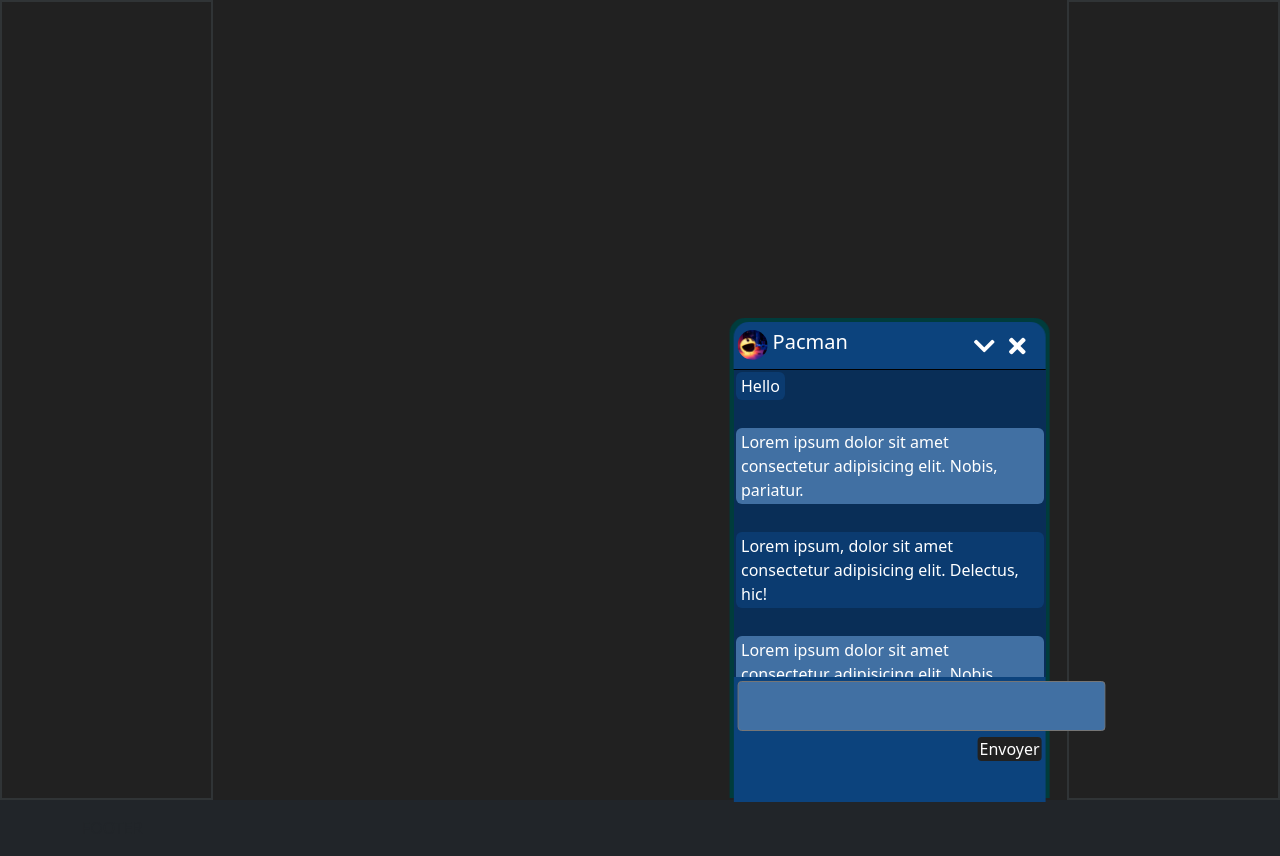
After one commit to BECKQuentin/la_la_share, a Symfony app: template templates/musics/musics.html.twig in a window 1280 px wide. The commit adds this page. Run offline with Twig, Linux system fonts and the light colour scheme; the template is opened without the code that fills it, so the values that code supplies are empty; some libraries are stand-ins or nearby versions.

Commit message:
window tchat

```diff
--- a/public/css/styles.css
+++ b/public/css/styles.css
@@ -1,3 +1,19 @@
+/*-VARIABLE-*/
+:root {
+    --tchat-box-color:
+    --tchat-menu-color:
+    --tchat-bg-color: brown;
+    --tchat-message-user-color: brown;
+    --tchat-message-receiver-color: brown;
+    --tchat-message-input-color: brown;
+
+
+}
+element {
+    background-color: var(--main-bg-color);
+}
+
+
 * {
     margin: 0;
     padding: 0;
@@ -10,7 +26,7 @@ body {
     background-color: #212121;
 }
 hr {
-    color: #fff;
+    color: #303436;
 }
 p {
     color: #fff;
@@ -56,9 +72,13 @@ nav li {
 /*-----MUSICS-----*/
 .musics_box ,
 .friends_box {
-    border: 2px solid white;
+    border: 2px solid #303436;
     height: 100vh;
+    overflow-y: scroll;
 }
+.invisible-scrollbar::-webkit-scrollbar {
+    display: none;
+  }
 
 /*-----FRIENDS----*/
 .admin_contact img {
@@ -77,8 +97,11 @@ nav li {
     justify-content: center;
     align-items: center;
 }
+.admin_contact:hover,
 .friends:hover {
-
+    cursor: pointer;
+    background-color: #333333;
+    animation: growUp 1s forwards;
 }
 .friends img {
     margin: 10px;
@@ -93,24 +116,29 @@ nav li {
 .tchat {
     background-color: rgb(0, 60, 60);
     z-index: 2;
-    height: 400px;
-    width: 300px;
+    height: 60%;
+    width: 25%;
+    margin-bottom: 2px;
     border-bottom-left-radius: 0;
     border-bottom-right-radius: 0;
     border-top-left-radius: 15px;
     border-top-right-radius: 15px;
-    transform: translateX(63vw);
+    transform: translateX(57vw);
 }
 .menu {
     color: #fff;
-    border-radius: 15px;
-    background-color:#044A22;
-    height: 40px;
+    border-bottom-left-radius: 0;
+    border-bottom-right-radius: 0;
+    border-top-left-radius: 15px;
+    border-top-right-radius: 15px;
+    background-color:#0C437D;
+    border-bottom: 1px solid black;
+    height: 10%;
     width: auto;
     display: flex;
     justify-content: space-between;
     align-items: center;
-    margin: 6px;
+    margin: 4px 4px 0px 4px;
 }
 .tchat_menu_info img {
     height: 30px;
@@ -126,28 +154,73 @@ nav li {
     margin: 0px 16px;
 }
 .tchat_menu_icon i {
-    margin: 0px 5px;
+    margin: 0px 4px;
 }
 .tchat_menu_icon i:hover {
     cursor: pointer;
     animation: growUp 1s forwards;
 }
-/*--CONVERSATION--*/
+/*--conversation output--*/
 .conversation_output {
-    margin: 5px;
-    height: 65%;
+    margin: 0px 4px;
+    height: 64%;
     width: auto;
-    background-color: #044A22;
-    border-radius: 20px;
-    border-bottom-left-radius: 0;
-    border-bottom-right-radius: 0;
+    background-color: #092E57;
+    overflow-y: scroll;
+    scrollbar-shadow-color: #212121;
 }
+
+.conversation_output p {
+    width: fit-content;
+    padding: 2px 5px;
+    margin: 2px;
+    border-radius: 6px;
+    color: #fff;
+}
+.conversation_output_user {
+    background-color: #0B3B70;
+}
+.conversation_output_friends {
+    background-color: #4170A3;
+}
+/*--conversation input--*/
 .conversation_input {
-    margin: 5px;
-    height: 35%;
+    margin: 0px 4px 0px 4px;
+    height: 26%;
     width: auto;
-    background-color: #008A8A ;
+    background-color:#0C437D ;
     display: flex;
+    flex-direction: column;
+}
+.conversation_input_message {
+    margin: 4px 4px 0px 4px;
+}
+.conversation_input_message textarea {
+    border-radius: 4px;
+    background-color: #4170A3;
+    resize: none;
+}
+.conversation_input_icon {
+    display: flex;
+    justify-content: flex-end;
+    align-items: center;
+    margin: 0px 4px;
+}
+.conversation_input_icon_btn button {
+    border: 0;
+    padding: 0px 2px;
+    border-radius: 4px;
+    background-color: #212121;
+    color: #fff;
+}
+.conversation_input_icon_btn button:hover {
+    animation: growUp 1s forwards;
+}
+
+
+/*---FOOTER----*/
+footer {
+    background-color: red;
 }
 
 /*---KEYFRAMES---*/
@@ -157,9 +230,9 @@ nav li {
       transform: scale(1);
     }
     50% {
-        transform: scale(1.15);
+        transform: scale(1.12);
     }
     to {
-      transform: scale(1.1);
+      transform: scale(1.08);
     }
   }
--- a/templates/base.html.twig
+++ b/templates/base.html.twig
@@ -20,7 +20,7 @@
             {{ render(controller('App\\Controller\\BaseController::header', {'routeName' : route_name } )) }}
 
 
-            <div class="row h-100">
+            <div class="row gx-0 h-100">
                 <div class="musics_box col-2">
                     {{ render(controller('App\\Controller\\BaseController::musics', {'routeName' : route_name } )) }}
                 </div>
--- a/templates/base/_header.html.twig
+++ b/templates/base/_header.html.twig
@@ -1,12 +1,12 @@
 <header>
 	<nav>
 		<div class="logo">
-			<a href=""><li>LA-LA-SHARE</li></a>
+			<a href="{{ path('home') }}"><li>LA-LA-SHARE</li></a>
 		</div>
 		<div id="navigation">
 			<ul>
-				<li><a href="">Accueil</a></li>
-				<li><a href="">Musique</a></li>
+				<li><a href="{{ path('home') }}">Accueil</a></li>
+				<li><a href="{{ path('musics') }}">Musique</a></li>
 				<li class="nav-item user">
 					<a class="nav-link" href="#"><i class="fas fa-user-cog"></i></a>
 				</li>
--- /dev/null
+++ b/templates/musics/musics.html.twig
@@ -0,0 +1,54 @@
+{% extends 'base.html.twig' %}
+
+{% block title %}Hello MusicsController!{% endblock %}
+
+{% block body %}
+
+    <div class="player_musics">
+        <audio src=" {{ asset('upload/musics/keken.mp3') }}"></audio>
+    </div>
+
+
+    <div class="tchat fixed-bottom">
+        <div class="menu">
+            <div class="tchat_menu_info m-1">
+                <img src="{{ asset('upload/img/pacman.jpg') }}" alt="user_img">
+                <h5>Pacman</h5>
+            </div>
+            <div class="tchat_menu_icon">
+                <i class="fas fa-chevron-down"></i>
+                <i class="fas fa-times"></i>
+            </div>
+        </div>
+        <div class="conversation_output">
+            <!--Entrez message a AFFICHER ici-->
+
+            <p class="conversation_output_user">Hello</p>
+            <br>
+
+            <p class="conversation_output_friends">Lorem ipsum dolor sit amet consectetur adipisicing elit. Nobis, pariatur.</p>
+            <br>
+
+            <p class="conversation_output_user">Lorem ipsum, dolor sit amet consectetur adipisicing elit. Delectus, hic!</p>
+            <br>
+
+            <p class="conversation_output_friends">Lorem ipsum dolor sit amet consectetur adipisicing elit. Nobis, pariatur.</p>
+            <br>
+
+        </div>
+        <div class="conversation_input">
+
+            <div class="conversation_input_message">
+                <!--Entrez message a ENVOYER ici-->
+                <textarea name="" id="" cols="38" rows="2"></textarea>
+            </div>
+            <div class="conversation_input_icon">
+                <div class="conversation_input_icon_btn">
+                    <button>Envoyer</button>
+                </div>
+            </div>
+
+        </div>
+    </div>
+
+{% endblock %}
```
Also changed, not shown: src/Controller/MusicsController.php (renamed from src/Controller/Security/SecurityController.php, +4 -4 lines), src/Controller/Security/RegistrationController.php (deleted, +0 -20 lines), templates/base/home.html.twig (+2 -29 lines), templates/registration/index.html.twig (deleted, +0 -20 lines), templates/security/index.html.twig (deleted, +0 -20 lines), 1 other file.
